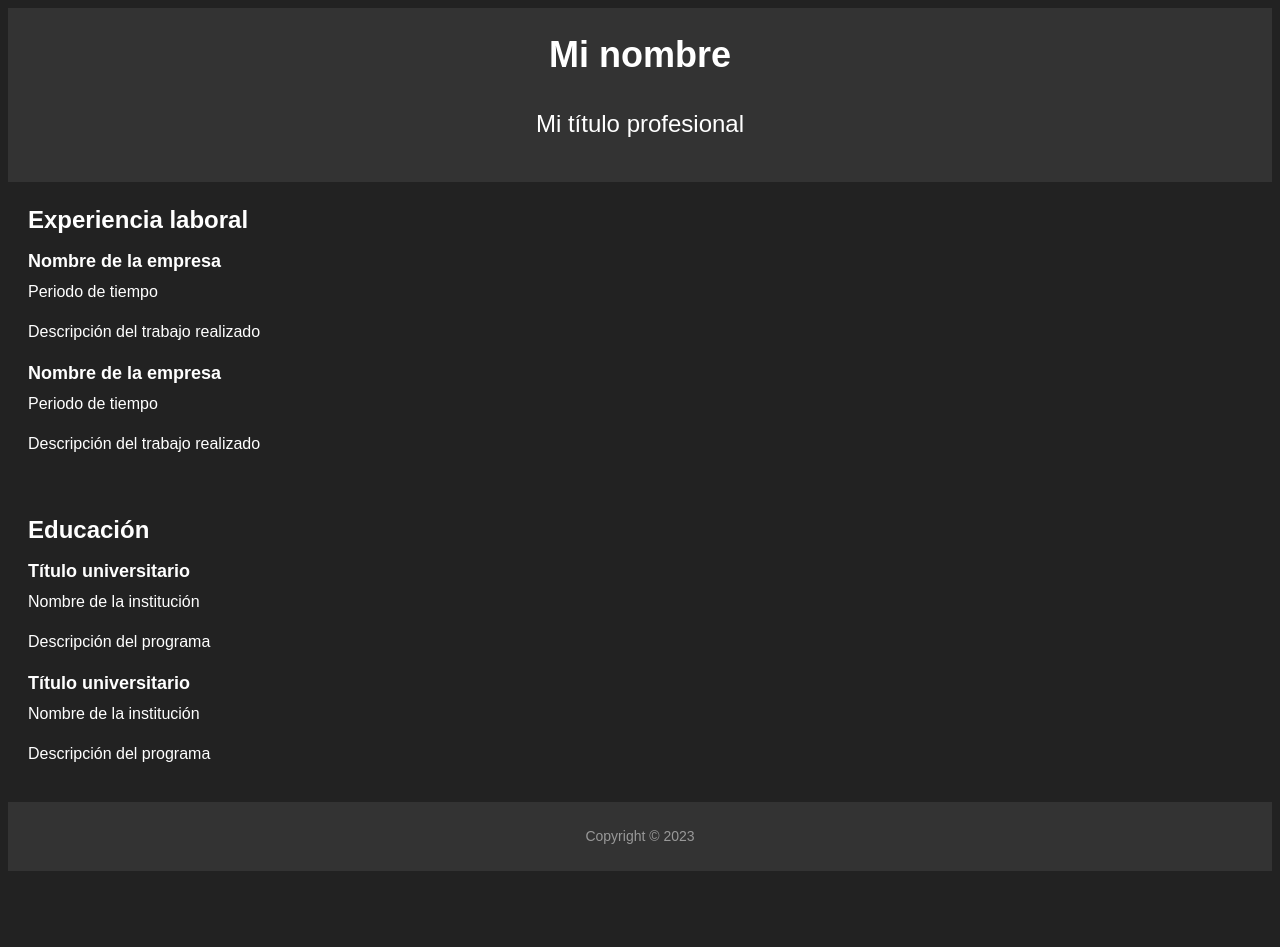
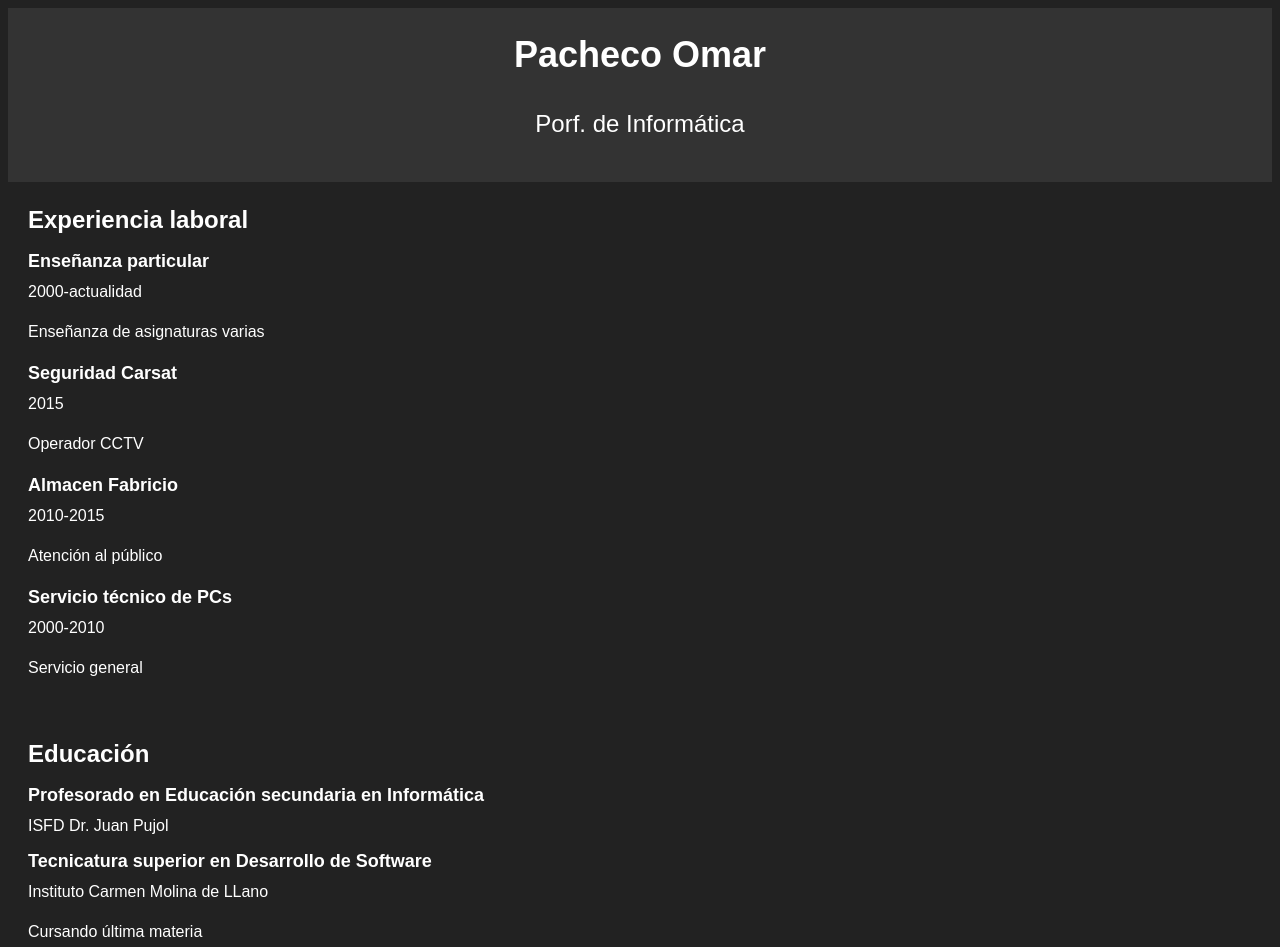
Before and after one commit to PachecoOmar/pachecoomar.github.io, a plain HTML site: page index.html in a window 1280 px wide. Shown: the top 947 px of the page. Before the commit the page ends 879 px from the top, so only its background shows below. Drawn offline with Linux system fonts and the light colour scheme.

Commit message:
Add files via upload

```diff
--- a/index.html
+++ b/index.html
@@ -65,21 +65,32 @@
   </head>
   <body>
     <header>
-      <h1>Mi nombre</h1>
-      <h2>Mi título profesional</h2>
+      <h1>Pacheco Omar</h1>
+      <h2>Porf. de Informática</h2>
     </header>
     <section>
       <h2>Experiencia laboral</h2>
       <ul>
         <li>
-          <strong>Nombre de la empresa</strong>
-          <span>Periodo de tiempo</span>
-          <p>Descripción del trabajo realizado</p>
+          <strong>Enseñanza particular</strong>
+          <span>2000-actualidad</span>
+          <p>Enseñanza de asignaturas varias</p>
+        </li>
+
+        <li>
+          <strong>Seguridad Carsat</strong>
+          <span>2015</span>
+          <p>Operador CCTV</p>
         </li>
         <li>
-          <strong>Nombre de la empresa</strong>
-          <span>Periodo de tiempo</span>
-          <p>Descripción del trabajo realizado</p>
+          <strong>Almacen Fabricio</strong>
+          <span>2010-2015</span>
+          <p>Atención al público</p>
+        </li>
+        <li>
+          <strong>Servicio técnico de PCs</strong>
+          <span>2000-2010</span>
+          <p>Servicio general</p>
         </li>
       </ul>
     </section>
@@ -87,14 +98,13 @@
       <h2>Educación</h2>
       <ul>
         <li>
-          <strong>Título universitario</strong>
-          <span>Nombre de la institución</span>
-          <p>Descripción del programa</p>
+          <strong>Profesorado en Educación secundaria en Informática</strong>
+          <span>ISFD Dr. Juan Pujol</span>
         </li>
         <li>
-          <strong>Título universitario</strong>
-          <span>Nombre de la institución</span>
-          <p>Descripción del programa</p>
+          <strong>Tecnicatura superior en Desarrollo de Software</strong>
+          <span>Instituto Carmen Molina de LLano</span>
+          <p>Cursando última materia</p>
         </li>
       </ul>
     </section>
```
